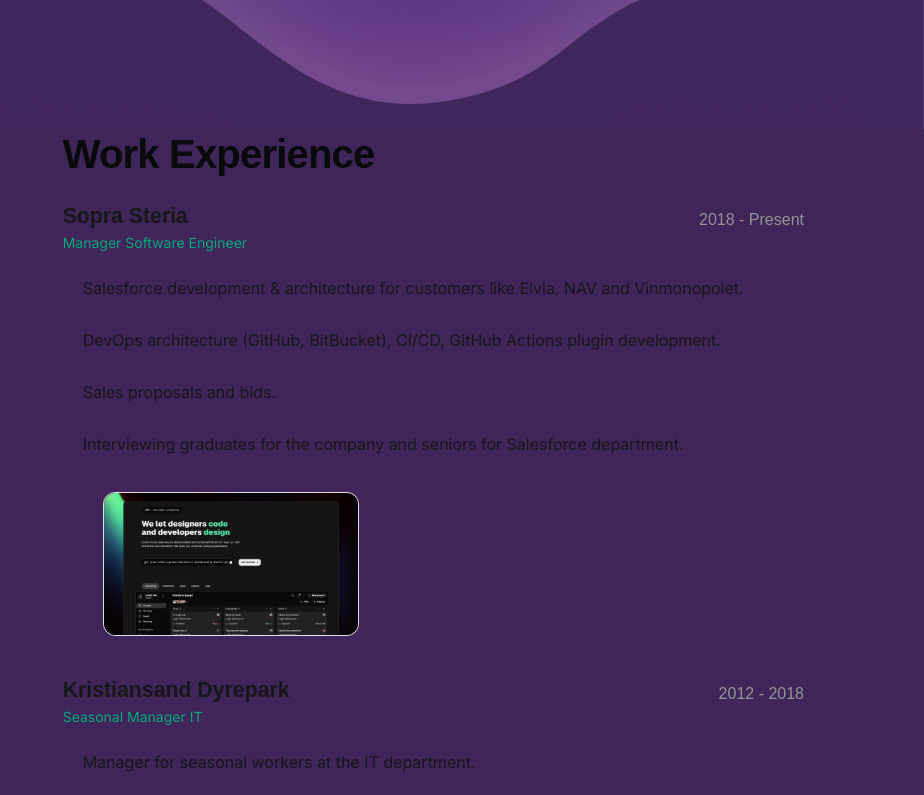
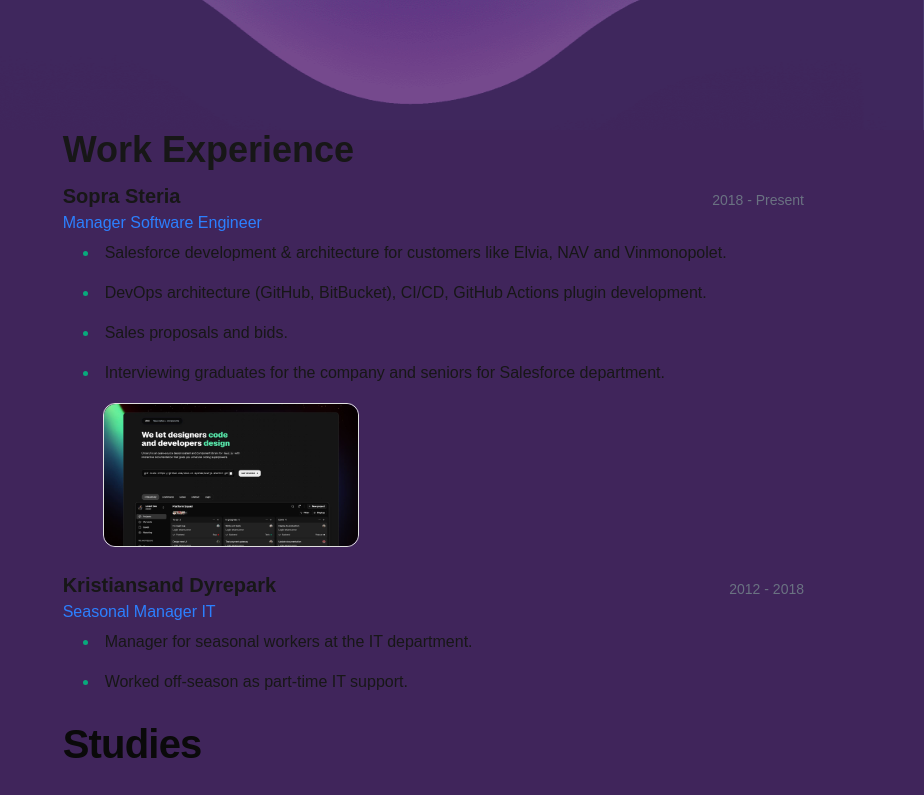
Before and after one commit to johnforeland/john.fore.land, a Next.js app: page /about in a window 1280 px wide. Shown: the part 1160-1955 px from the top of the page, without its empty margins (356-1280 px from the left). Built offline with nearby package versions, Linux system fonts and the light colour scheme.

Commit message:
updated work cmp to use tailwind + improved colors

```diff
--- a/src/app/about/parts/Work.tsx
+++ b/src/app/about/parts/Work.tsx
@@ -1,55 +1,36 @@
-import { Column, Flex, Heading, Text, SmartImage } from "@/once-ui/components";
 import { about } from "@/app/resources/content";
+import { Flex, SmartImage } from "@/once-ui/components";
 import { JSX } from "react";
 
 export default function Work({ className }: { className?: string }) {
   return (
-    about.work.display && (
     <div className={className}>
-        <Heading as="h2" id="work" variant="display-strong-s" marginBottom="m">
-          {about.work.title}
-        </Heading>
-        <Column fillWidth gap="l" marginBottom="40">
+      <h2 className="text-4xl font-bold mb-12">{about.work.title}</h2>
+      <div className="">
         {about.work.experiences.map((experience, index) => (
-            <Column
+          <div
+            className="mb-6"
             key={`${experience.company}-${experience.role}-${index}`}
-              fillWidth
           >
-              <Flex
-                fillWidth
-                horizontal="space-between"
-                vertical="end"
-                marginBottom="4"
-              >
-                <Text id={experience.company} variant="heading-strong-l">
-                  {experience.company}
-                </Text>
-                <Text variant="heading-default-xs" onBackground="neutral-weak">
-                  {experience.timeframe}
-                </Text>
-              </Flex>
-              <Text
-                variant="body-default-s"
-                onBackground="brand-weak"
-                marginBottom="m"
-              >
-                {experience.role}
-              </Text>
-              <Column as="ul" gap="16">
+            {/* company */}
+            <div className="flex w-full justify-between items-end mb-1">
+              <p className="text-xl font-semibold">{experience.company}</p>
+              <p className="text-sm text-gray-500">{experience.timeframe}</p>
+            </div>
+
+            {/* role */}
+            <p className="text-base text-blue-500 mb-4">{experience.role}</p>
+
+            {/* list */}
+            <ul className="list-inside list-disc">
               {experience.achievements.map(
                 (achievement: JSX.Element, index: number) => (
-                    <Text
-                      as="li"
-                      variant="body-default-m"
-                      key={`${experience.company}-${index}`}
-                    >
-                      {achievement}
-                    </Text>
+                  <li key={`${experience.company}-${index}`}>{achievement}</li>
                 )
               )}
-              </Column>
+            </ul>
             {experience.images.length > 0 && (
-                <Flex fillWidth paddingTop="m" paddingLeft="40" wrap>
+              <div className="flex w-full pt-4 pl-10 flex-wrap">
                 {experience.images.map((image, index) => (
                   <Flex
                     key={index}
@@ -72,12 +53,11 @@ export default function Work({ className }: { className?: string }) {
                     />
                   </Flex>
                 ))}
-                </Flex>
+              </div>
             )}
-            </Column>
+          </div>
         ))}
-        </Column>
       </div>
-    )
+    </div>
   );
 }
```
Lines whose indentation alone changed are shown as unchanged.
